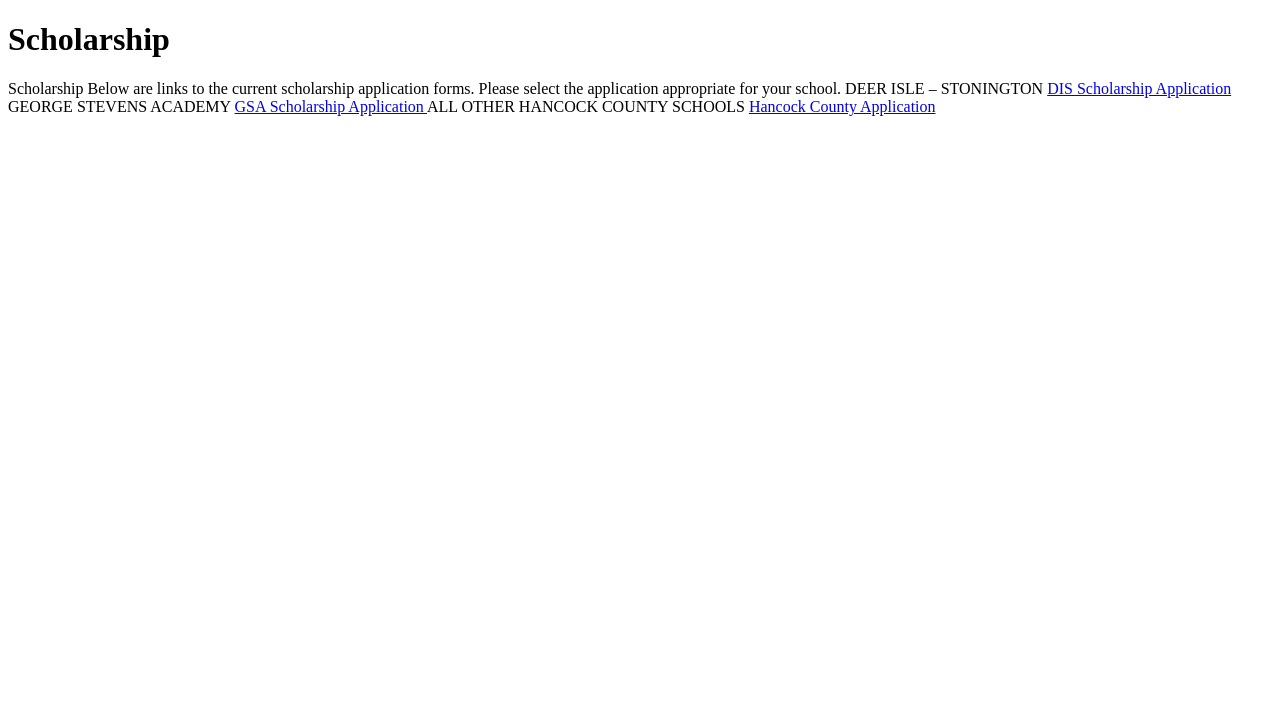
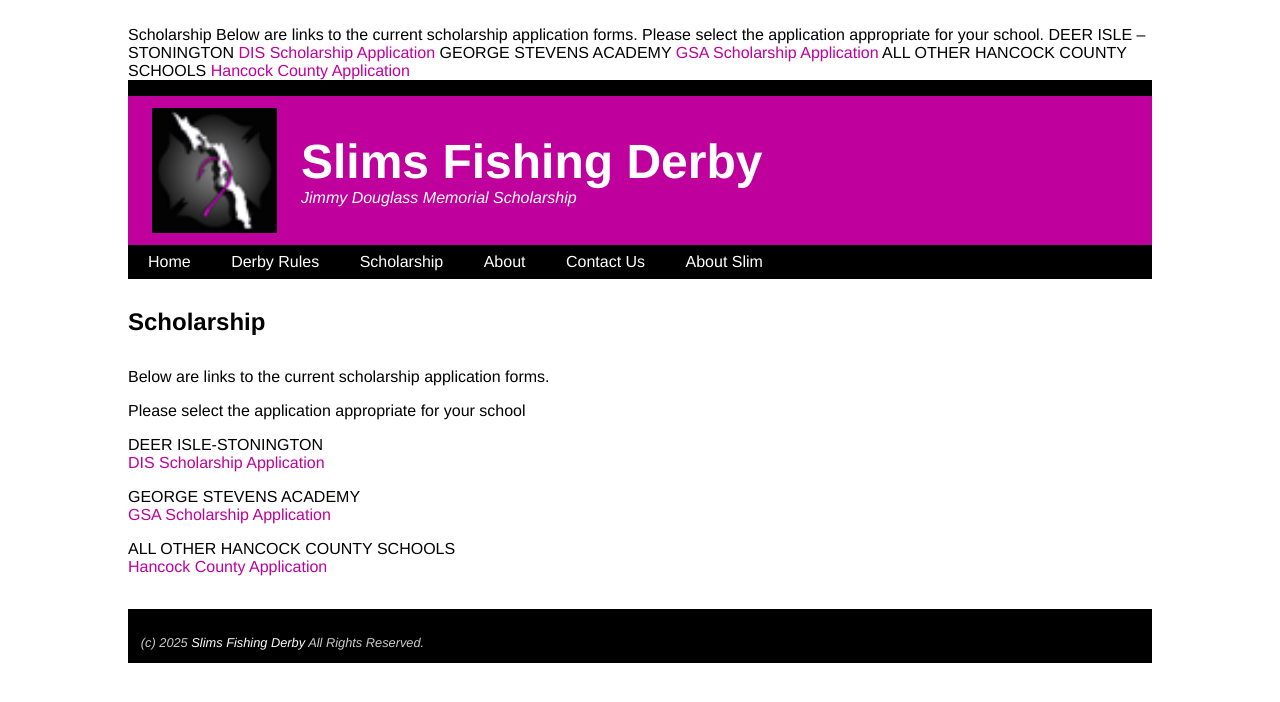
Before and after one commit to slimsfishingderby/slimsfishingderby.github.io, a plain HTML site: page scholarship.html in a window 1280 px wide. Drawn offline with Linux system fonts and the light colour scheme.

Commit message:
Update scholarship.html

```diff
--- a/scholarship.html
+++ b/scholarship.html
@@ -1,8 +1,3 @@
-<!DOCTYPE html>
-<html>
-<body>
-<h1>Scholarship</h1>
-<p>
 Scholarship
 Below are links to the current scholarship application forms.
 
@@ -16,6 +11,56 @@ GEORGE STEVENS ACADEMY
 
 ALL OTHER HANCOCK COUNTY SCHOOLS
 <a href="http://www.slimsfishingderby.com/HCC-Jimmy-Douglass-Memorial-Book-Award.pdf"> Hancock County Application </a>
-</p>
+
+<!DOCTYPE html>
+<html>
+<head>
+<meta charset="UTF-8">
+<title>Slims Fishing Derby</title>
+<link type="image/png" rel="icon" href="img/favicon.png">
+<link type="text/css" rel="stylesheet" href="css/style.css">
+<link type="text/css" rel="stylesheet" href="css/navmenu.css">
+</head>
+<body>
+<div id="page">
+<div id="banner"></div>
+<div id="header">
+<img src="img/favicon.png" alt="Derby Logo" height="125">
+<div>
+<h1>Slims Fishing Derby</h1>
+<h2>Jimmy Douglass Memorial Scholarship</h2>
+</div>
+</div>
+<div class="NavMenu">
+<ul>
+    <li><a href="index.html">Home</a></li>
+    <li><a href="rules.html">Derby Rules</a></li>
+    <li><a href="scholarship.html">Scholarship</a></li>
+    <li><a href="about.html">About</a></li>
+    <li><a href="contact.html">Contact Us</a></li>
+    <li><a href="slim.html">About Slim</a></li>
+</ul>
+</div>
+<div id="content">
+
+<h1>Scholarship</h1>
+
+<p>Below are links to the current scholarship application forms.</p>
+<p>Please select the application appropriate for your school</p>
+<p>DEER ISLE-STONINGTON<br>
+<a href="scholarship/DIS-Jimmy-Douglass-Memorial-Book-Award.pdf"> DIS Scholarship Application </a></p>
+<p>GEORGE STEVENS ACADEMY<br>
+<a href="http://www.slimsfishingderby.com/GSA-Jimmy-Douglass-Memorial-Book-Award.pdf"> GSA Scholarship Application </a></p>
+<p>ALL OTHER HANCOCK COUNTY SCHOOLS<br>
+<a href="http://www.slimsfishingderby.com/HCC-Jimmy-Douglass-Memorial-Book-Award.pdf"> Hancock County Application </a></p>
+
+</div> <!-- content -->
+
+</div> <!-- page -->
+
+<div id="footer">
+(c) 2025 <a href="mailto:info@slimsfishingderby.com">Slims Fishing Derby</a> All Rights Reserved.
+</div>
+</div>
 </body>
 </html>
```
